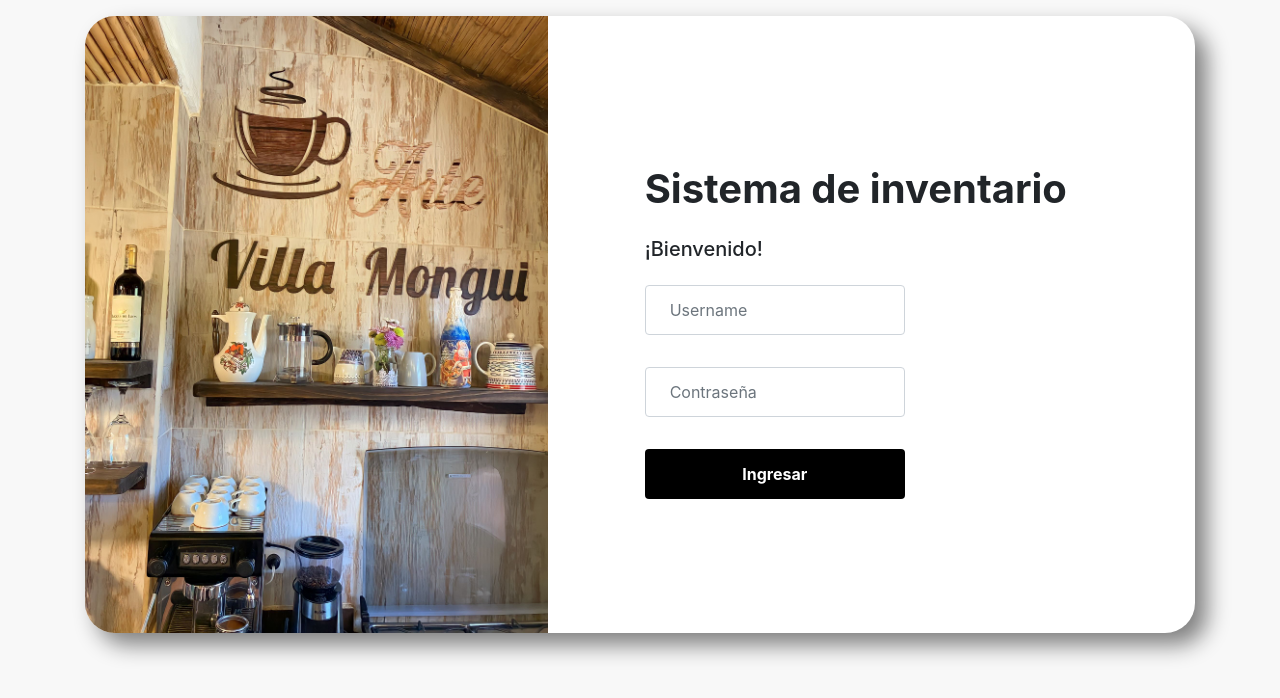
After one commit to LMGP2002/ProyectoSistemaInventario, a PHP site: page /login.php in a window 1280 px wide. The commit adds this page. Shown: the top 698 px of the page. Run offline with PHP 8.4, Linux system fonts and the light colour scheme; some libraries are stand-ins or nearby versions.

Commit message:
Creación Login y Sesión

```diff
--- /dev/null
+++ b/controlador/logout.php
@@ -0,0 +1,5 @@
+<?php
+    session_start();
+    session_destroy();
+    header("Location:../vista/php/login.php");
+?>
--- /dev/null
+++ b/controlador/sesion.php
@@ -0,0 +1,6 @@
+<?php
+    session_start();
+    error_reporting(0);
+    $user=$_SESSION['usuario'];
+    echo $user;
+?>
--- /dev/null
+++ b/vista/css/login.css
@@ -0,0 +1,50 @@
+*{
+    margin: 0;
+    padding: 0;
+    box-sizing: border-box;
+
+}
+
+body{
+    background-color: rgb(248, 248, 248);
+}
+
+.row{
+    background-color: white;
+    border-radius: 30px;
+    box-shadow: 12px 12px 22px grey;
+}
+
+img{
+    border-top-left-radius: 30px;
+    border-bottom-left-radius: 30px;
+}
+.btn1{
+    border: none;
+    outline: none;
+    height: 50px;
+    width: 100%;
+    background-color: black;
+    color: white;
+    border-radius: 4px;
+    font-weight: bold;
+    transition: background-color .3s ease-in-out;
+    transition: color .3s ease-in-out;
+}
+
+.btn1:hover{
+    background-color: white;
+    border: 1px solid;
+    color: black;
+}
+
+.container{
+    display: flex;
+    flex-direction: column;
+    justify-content: center;
+    align-items: center;
+}
+
+.containerr{
+    width: 70%;
+}
--- /dev/null
+++ b/vista/js/login.js
@@ -0,0 +1,27 @@
+const formLogin=document.querySelector('#login');
+
+
+
+formLogin.addEventListener('submit',(e)=>{
+    e.preventDefault();
+    const datosForm=new FormData(formLogin);
+
+    fetch("../../controlador/login.php",{
+        method:"POST",
+        body:datosForm
+    })
+    .then(resp=>resp.text())
+    .then(data=>{
+       if(data==0){
+        Swal.fire({
+            icon: 'error',
+            title: 'Datos incorrectos',
+            showConfirmButton: false,
+            timer: 1500
+        })
+        $('.swal2-container').css("z-index",'999999');
+       }else{
+        window.location.href='../php/index.php';
+    }
+    })
+});
--- a/vista/php/ciudad.php
+++ b/vista/php/ciudad.php
@@ -1,4 +1,5 @@
 <?php
+include("../../controlador/validarSesion.php");
 include("layout/header.php");
 ?>
 
--- a/vista/php/elemento.php
+++ b/vista/php/elemento.php
@@ -1,4 +1,5 @@
 <?php
+include("../../controlador/validarSesion.php");
 include("layout/header.php");
 ?>
 
--- a/vista/php/entrada.php
+++ b/vista/php/entrada.php
@@ -1,4 +1,5 @@
 <?php
+include("../../controlador/validarSesion.php");
 include("layout/header.php");
 ?>
 
--- a/vista/php/inventario.php
+++ b/vista/php/inventario.php
@@ -1,4 +1,5 @@
 <?php
+include("../../controlador/validarSesion.php");
 include("layout/header.php");
 ?>
 
--- a/vista/php/layout/footer.php
+++ b/vista/php/layout/footer.php
@@ -5,6 +5,5 @@
     <script src="../js/section.js"></script>
     <script src="//cdn.jsdelivr.net/npm/sweetalert2@11"></script>
 
-
 </body>
 </html>
--- a/vista/php/layout/header.php
+++ b/vista/php/layout/header.php
@@ -90,7 +90,7 @@
 
             <div class="bottom-content">
                 <li class="">
-                    <a href="#">
+                    <a href="../../controlador/logout.php">
                         <i class='bx bx-log-out icon' ></i>
                         <span class="text nav-text">Logout</span>
                     </a>
--- /dev/null
+++ b/vista/php/login.php
@@ -0,0 +1,55 @@
+<!doctype html>
+<html lang="en">
+  <head>
+    <!-- Required meta tags -->
+    <meta charset="utf-8">
+    <meta name="viewport" content="width=device-width, initial-scale=1, shrink-to-fit=no">
+
+    <!-- Bootstrap CSS -->
+    <link rel="stylesheet" href="https://cdn.jsdelivr.net/npm/bootstrap@4.3.1/dist/css/bootstrap.min.css" integrity="sha384-ggOyR0iXCbMQv3Xipma34MD+dH/1fQ784/j6cY/iJTQUOhcWr7x9JvoRxT2MZw1T" crossorigin="anonymous">
+    <link rel="stylesheet" href="../css/login.css">
+
+    <title>Login</title>
+  </head>
+  <body>
+    <section class="form my-3 mx-5">
+        <div class="container">
+            <div class="row no-gutters">
+                <div class="col-lg-5">
+                    <img src="../assets/login.jpg" class="img-fluid" alt="Café Villa Mongui">
+                </div>
+                <div class="container col-lg-7">
+                    <div class="containerr">
+
+                        <h1 class="font-weight-bold py-3">Sistema de inventario</h1>
+                        <h5>¡Bienvenido!</h5>
+                        <form id="login">
+                            <div class="form-row">
+                                <div class="col-lg-7">
+                                    <input required name="username" type="text" placeholder="Username" class="form-control my-3 p-4">
+                                </div>
+                            </div>
+                            <div class="form-row">
+                                <div class="col-lg-7">
+                                    <input required name="password" type="password" placeholder="Contraseña" class="form-control my-3 p-4 ">
+                                </div>
+                            </div>
+                            <div class="form-row">
+                                <div class="col-lg-7">
+                                <button type="submit" class="btn1 mt-3">Ingresar</button>
+                            </div>
+                            </div>
+                        </form>
+                    </div>
+                </div>
+
+            </div>
+        </div>
+    </section>
+    <script src="../js/login.js"></script>
+    <script src="https://code.jquery.com/jquery-3.3.1.slim.min.js" integrity="sha384-q8i/X+965DzO0rT7abK41JStQIAqVgRVzpbzo5smXKp4YfRvH+8abtTE1Pi6jizo" crossorigin="anonymous"></script>
+    <script src="https://cdn.jsdelivr.net/npm/popper.js@1.14.7/dist/umd/popper.min.js" integrity="sha384-UO2eT0CpHqdSJQ6hJty5KVphtPhzWj9WO1clHTMGa3JDZwrnQq4sF86dIHNDz0W1" crossorigin="anonymous"></script>
+    <script src="https://cdn.jsdelivr.net/npm/bootstrap@4.3.1/dist/js/bootstrap.min.js" integrity="sha384-JjSmVgyd0p3pXB1rRibZUAYoIIy6OrQ6VrjIEaFf/nJGzIxFDsf4x0xIM+B07jRM" crossorigin="anonymous"></script>
+    <script src="//cdn.jsdelivr.net/npm/sweetalert2@11"></script>
+  </body>
+</html>
--- a/vista/php/proveedor.php
+++ b/vista/php/proveedor.php
@@ -1,4 +1,5 @@
 <?php
+include("../../controlador/validarSesion.php");
 include("layout/header.php");
 ?>
 
--- a/vista/php/salida.php
+++ b/vista/php/salida.php
@@ -1,4 +1,5 @@
 <?php
+include("../../controlador/validarSesion.php");
 include("layout/header.php");
 ?>
 
```
Also changed, not shown: controlador/login.php (added, +24 -0 lines), controlador/validarSesion.php (added, +10 -0 lines), modelo/conexionUsuarios.php (added, +11 -0 lines), vista/js/validarSesion.js (added, +8 -0 lines), vista/php/index.php (+6 -1 lines), vista/assets/login.jpg (added).
